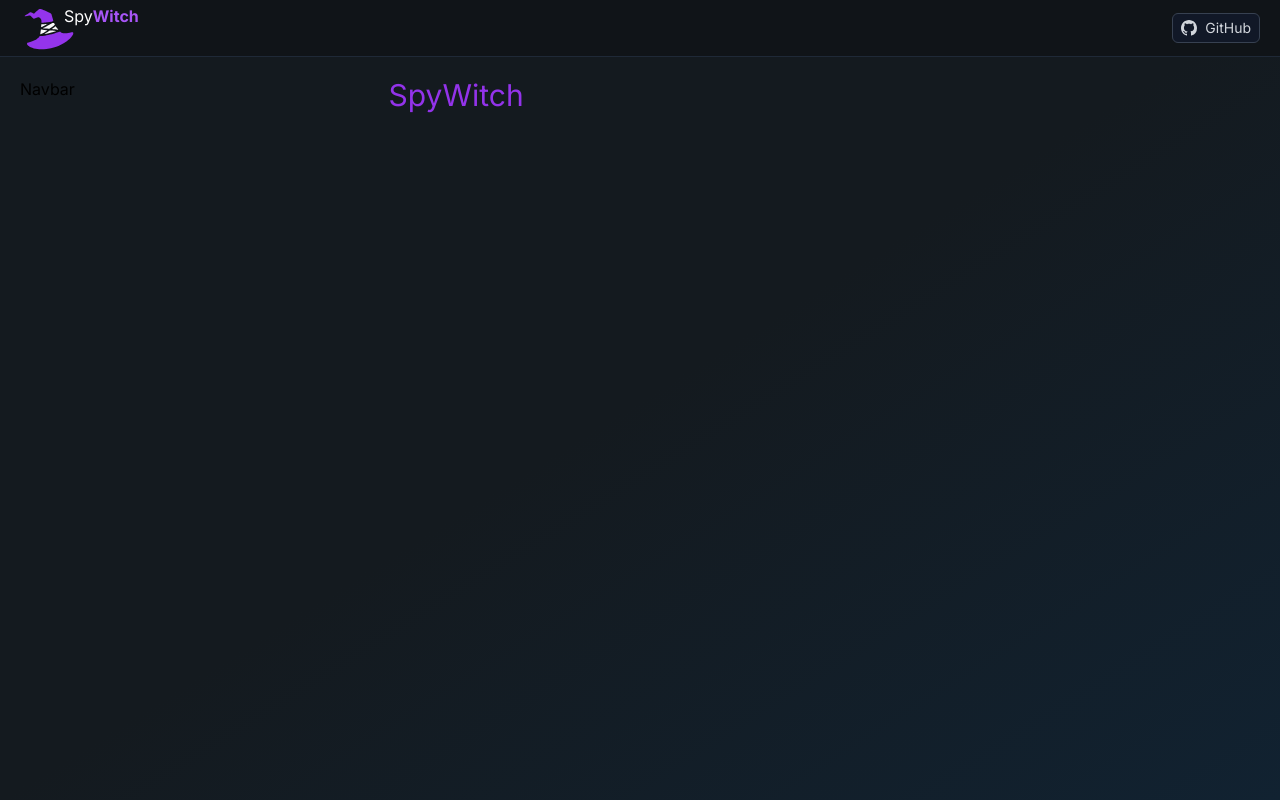
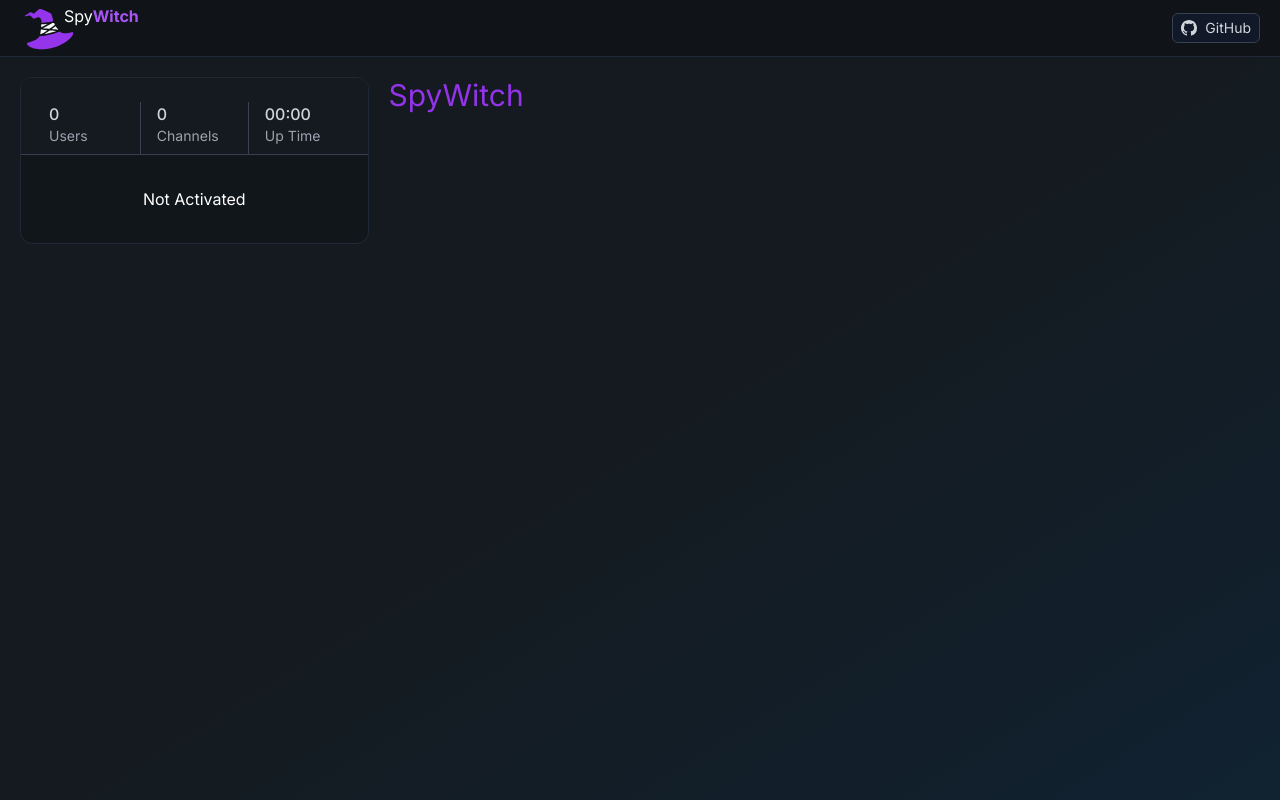
Before and after one commit to seabeya/spywitch, a Next.js app: page / in a window 1280 px wide. Built offline with nearby package versions, Linux system fonts and the light colour scheme.

Commit message:
Add Statusbar

```diff
--- a/src/app/layout.tsx
+++ b/src/app/layout.tsx
@@ -4,6 +4,7 @@
 
 import { Header } from '@/components/Header';
 import Area from '@/components/wrappers/Area';
+import Sidebar from '@/components/Sidebar';
 
 const inter = Inter({ subsets: ['latin'] });
 
@@ -22,7 +23,9 @@
       <body className={`${inter.className} min-h-[100svh] bg-gradient-to-br from-c1 via-c1 to-c2`}>
         <Header />
         <Area>
-          <Area.Side>Navbar</Area.Side>
+          <Area.Side>
+            <Sidebar />
+          </Area.Side>
           <Area.Page>{children}</Area.Page>
         </Area>
       </body>
--- /dev/null
+++ b/src/components/Sidebar.tsx
@@ -0,0 +1,9 @@
+import Statusbar from '@/components/Statusbar';
+
+export default function Sidebar() {
+  return (
+    <div>
+      <Statusbar />
+    </div>
+  );
+}
--- /dev/null
+++ b/src/components/Statusbar.tsx
@@ -0,0 +1,23 @@
+function Info({ value, label }: { value: string; label: string }) {
+  return (
+    <div className="flex min-w-max flex-1 flex-col px-4 pb-2 first:pl-0 last:pr-0">
+      <span className="font-medium text-gray-300">{value}</span>
+      <span className="text-sm text-gray-400">{label}</span>
+    </div>
+  );
+}
+
+export default function Statusbar() {
+  return (
+    <div className="min-w-max overflow-hidden rounded-xl border border-gray-800 bg-c4 text-white">
+      <div className="border-b border-gray-700 bg-c5 px-7 pt-6">
+        <div className="flex justify-between divide-x divide-gray-700">
+          <Info value="0" label="Users" />
+          <Info value="0" label="Channels" />
+          <Info value="00:00" label="Up Time" />
+        </div>
+      </div>
+      <div className="px-2 py-8 text-center">Not Activated</div>
+    </div>
+  );
+}
--- a/tailwind.config.ts
+++ b/tailwind.config.ts
@@ -12,6 +12,8 @@
         c1: '#141a1f',
         c2: '#112231',
         c3: '#101418',
+        c4: '#11161a',
+        c5: '#141a1f',
       },
     },
     container: {
```
